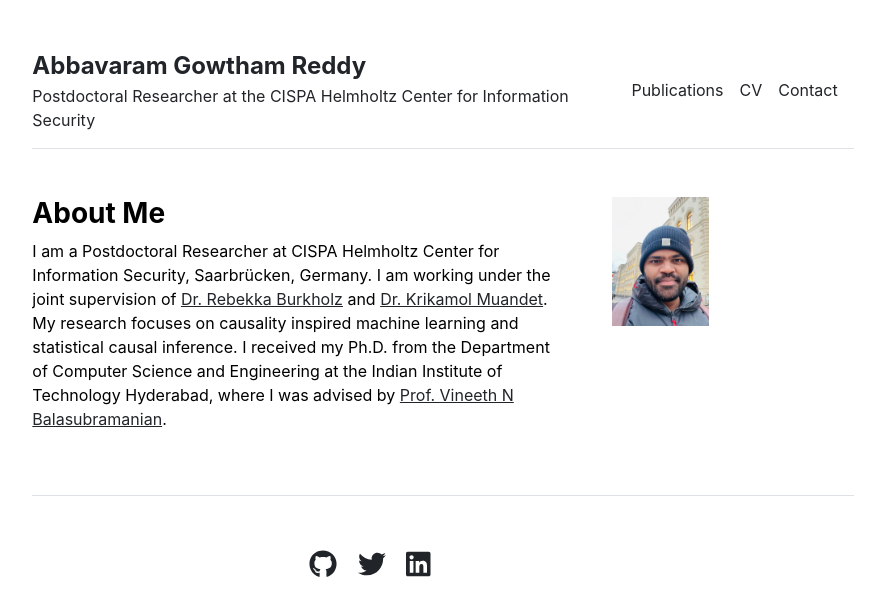
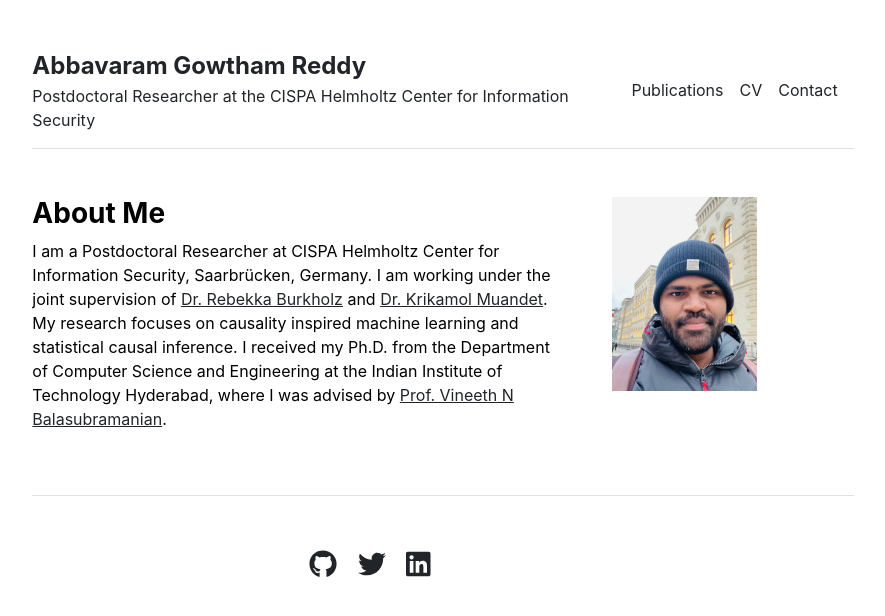
Before and after one commit to gautam0707/gautam0707.github.io, a Jekyll site: the page built from index.md, in a window 1280 px wide. Shown: the top 616 px of the page, without its empty margins (197-1082 px from the left). Built offline with Jekyll 4.4.1, drawn with Linux system fonts in a browser that asks for light colours; a style sheet for code colours, icons or effects is not loaded.

Commit message:
Update home.html

```diff
--- a/_layouts/home.html
+++ b/_layouts/home.html
@@ -8,7 +8,7 @@
     {{ content }}
   </div>
   <div class="col-md-4">
-    <img src="{{ site.github.url }}/assets/img/dp1.jpeg" alt="Home" width="40%">
+    <img src="{{ site.github.url }}/assets/img/dp1.jpeg" alt="Home" width="60%">
   </div>
 </div>
 
```
